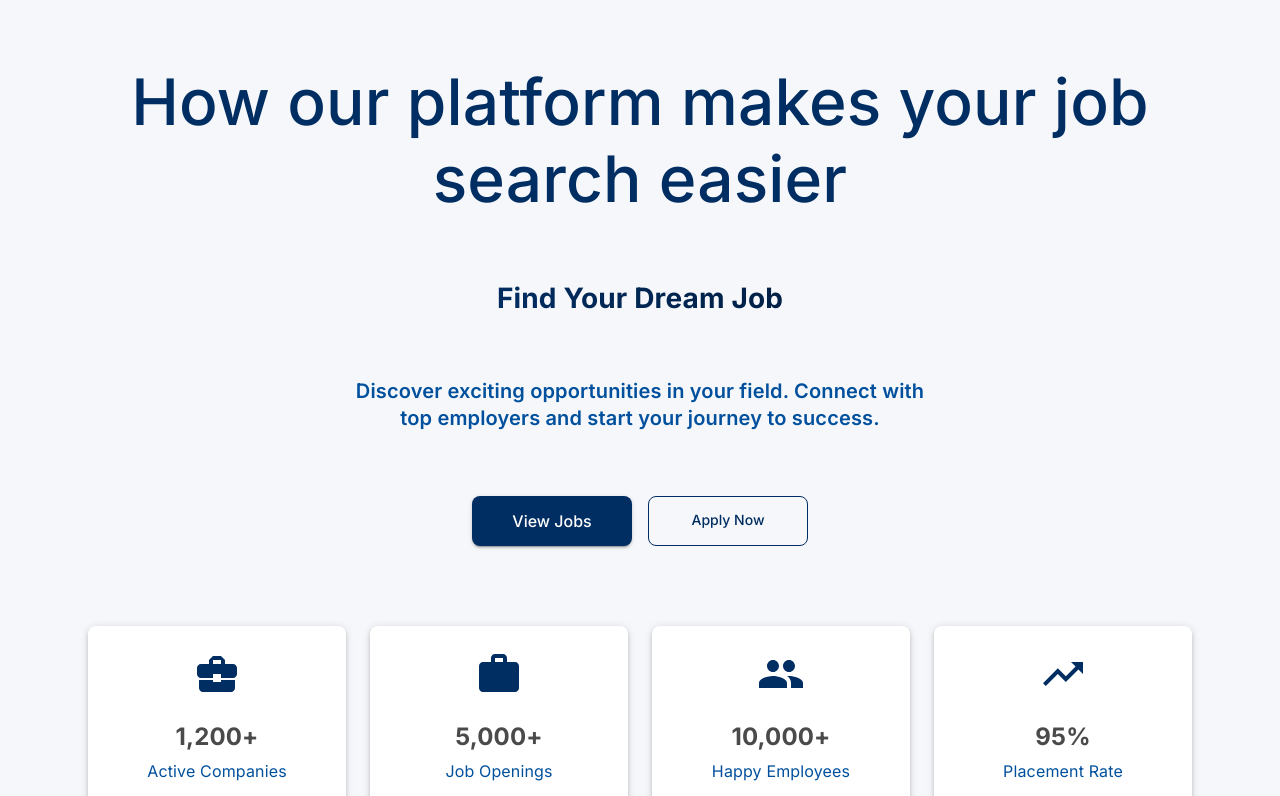
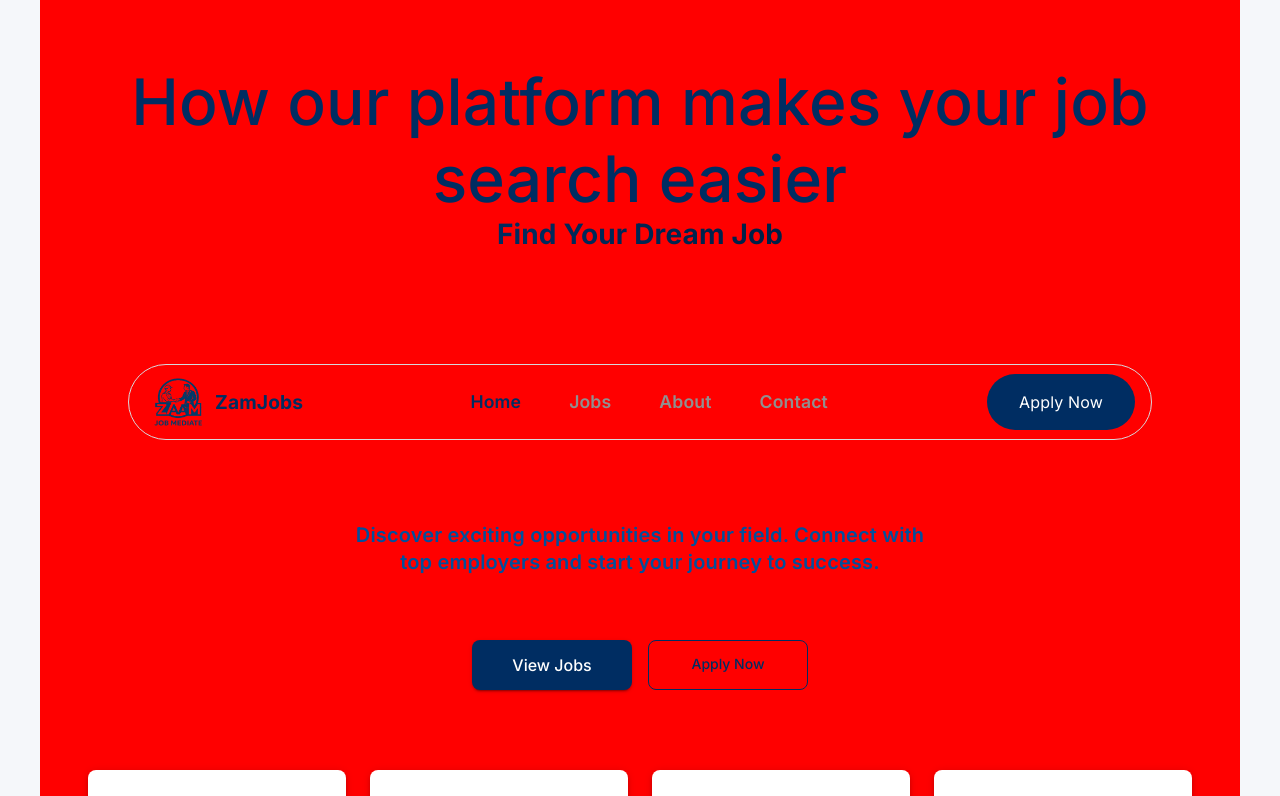
Before and after one commit to MhdRashidpadikkal/zam-jobs, a Next.js app: page / in a window 1280 px wide. Shown: the top 796 px of the page. Built offline with nearby package versions, Linux system fonts and the light colour scheme.

Commit message:
refactor : apply formdata nullable condition enabled

```diff
--- a/src/app/about/page.tsx
+++ b/src/app/about/page.tsx
@@ -40,7 +40,7 @@ export default function AboutPage() {
       </Typography>
       <Grid container spacing={4}>
         {teamMembers.map((member, index) => (
-          <Grid item xs={12} md={4} key={index}>
+          <Grid key={index}>
             <Card sx={{ height: '100%' }}>
               <CardContent>
                 <Box sx={{ display: 'flex', flexDirection: 'column', alignItems: 'center', mb: 2 }}>
--- a/src/app/apply/Qualification.tsx
+++ b/src/app/apply/Qualification.tsx
@@ -18,13 +18,13 @@ export default function Qualification () {
         <Box sx={{ width: '100%' }}>
             <Grid container rowSpacing={2} columnSpacing={{ xs: 1, sm: 2, md: 3 }}>
                 <Grid size={{xs:12,sm:6,md:4}}>
-                    <TextField label="Qualification" name="title" fullWidth value={formData.higherQualification.title} onChange={(e)=>handleChange("higherQualification","title",e.target.value)} />
+                    <TextField label="Qualification" name="title" fullWidth value={formData?.higherQualification.title} onChange={(e)=>handleChange("higherQualification","title",e.target.value)} />
                 </Grid>
                 <Grid size={{xs:12,sm:6,md:4}}>
-                    <TextField label="Institute Name" name="institute" fullWidth value={formData.higherQualification.institute} onChange={(e)=>handleChange("higherQualification","institute",e.target.value)} />
+                    <TextField label="Institute Name" name="institute" fullWidth value={formData?.higherQualification.institute} onChange={(e)=>handleChange("higherQualification","institute",e.target.value)} />
                 </Grid>
                 <Grid size={{xs:12,sm:6,md:4}}>
-                    <TextField label="Year Completed" name="yearCompleted" fullWidth value={formData.higherQualification.yearCompleted} onChange={(e)=>handleChange("higherQualification","yearCompleted",e.target.value)} />
+                    <TextField label="Year Completed" name="yearCompleted" fullWidth value={formData?.higherQualification.yearCompleted} onChange={(e)=>handleChange("higherQualification","yearCompleted",e.target.value)} />
                 </Grid>
 
             </Grid>
--- a/src/app/apply/Resume.tsx
+++ b/src/app/apply/Resume.tsx
@@ -32,9 +32,9 @@ export default function Resume () {
                         }
                       />
                     </Button>
-                    {formData.files?.resume && (
+                    {formData?.files?.resume && (
                       <Typography variant="body2" mt={1}>
-                        {formData.files.resume.name}
+                        {formData?.files.resume.name}
                       </Typography>
                     )}
 
--- a/src/app/page.tsx
+++ b/src/app/page.tsx
@@ -9,19 +9,11 @@ export const metadata: Metadata = {
 
 export default function Home() {
   return (
-    <Container maxWidth="lg" sx={{ py: 8 }}>
-      <Typography
-  variant="h2"
-  component="h2"
-  sx={{
-    fontSize: 64,
-    fontWeight: 500,
-    color: "primary.main",
-    textAlign: "center",
-  }}
->
-  How our platform makes your job search easier
-</Typography>
+    <Container maxWidth="lg"  sx={
+      {
+        bgcolor: 'red'
+      }
+    } >
       <Hero />
     </Container>
   );
--- a/src/app/providers.tsx
+++ b/src/app/providers.tsx
@@ -18,7 +18,6 @@ const clientSideEmotionCache = createCache({
 
 export default function Providers({ children }: { children: React.ReactNode }) {
     const pathname = usePathname();
-    console.log("pathname : ", pathname);
   return (
     <ReduxProvider store={store}>
       <CacheProvider value={clientSideEmotionCache}>
--- a/src/components/Header.tsx
+++ b/src/components/Header.tsx
@@ -47,12 +47,13 @@ export default function Header() {
     setToggle(toggle);
   };
 
+
   return (
-    <Box>
+    <Box sx={{marginBottom:{xs:'70px',md:'100px'}}}>
       <Box
         sx={{
           position: "relative",
-          top: "50px",
+          top:"50px",
           flexGrow: 1,
           display: "flex",
           justifyContent: "center",
@@ -118,6 +119,7 @@ export default function Header() {
                         ? theme.palette.primary.main
                         : theme.palette.secondary.contrastText,
                     textDecoration: "none",
+                    fontWeight:'600',
                     fontSize: "1.1rem",
                     "&:hover": {
                       color:
@@ -207,6 +209,7 @@ export default function Header() {
                 );
               })}
               <Box
+              onClick={toggleDrawer(false)}
                 component={Link}
                 href="/apply"
                 sx={{
--- a/src/components/Hero.tsx
+++ b/src/components/Hero.tsx
@@ -8,6 +8,7 @@ import {
   People,
   TrendingUp,
 } from '@mui/icons-material';
+import Header from './Header';
 
 const ButtonWithRotate = ({ children }: { children: React.ReactNode }) => {
   const theme = useTheme();
@@ -67,6 +68,18 @@ export default function Hero() {
 
   return (
     <Container maxWidth="lg" sx={{ py: 8 }}>
+      <Typography
+  variant="h2"
+  component="h2"
+  sx={{
+    fontSize: 64,
+    fontWeight: 500,
+    color: "primary.main",
+    textAlign: "center",
+  }}
+>
+  How our platform makes your job search easier
+</Typography>
       <Box
         sx={{
           display: 'flex',
@@ -74,7 +87,8 @@ export default function Hero() {
           alignItems: 'center',
           textAlign: 'center',
           gap: 4,
-          minHeight: '60vh'
+          minHeight: '60vh',
+          backgroundColor:'red'
         }}
       >
         <motion.div
@@ -98,6 +112,8 @@ export default function Hero() {
             Find Your Dream Job
           </Typography>
         </motion.div>
+
+        <Header />
 
         <motion.div
           initial={{ opacity: 0 }}
```
Also changed, not shown: src/app/apply/Experience.tsx (+4 -4 lines), src/app/apply/PersonalDetails.tsx (+7 -7 lines), src/app/layout.tsx (+5 -8 lines).
